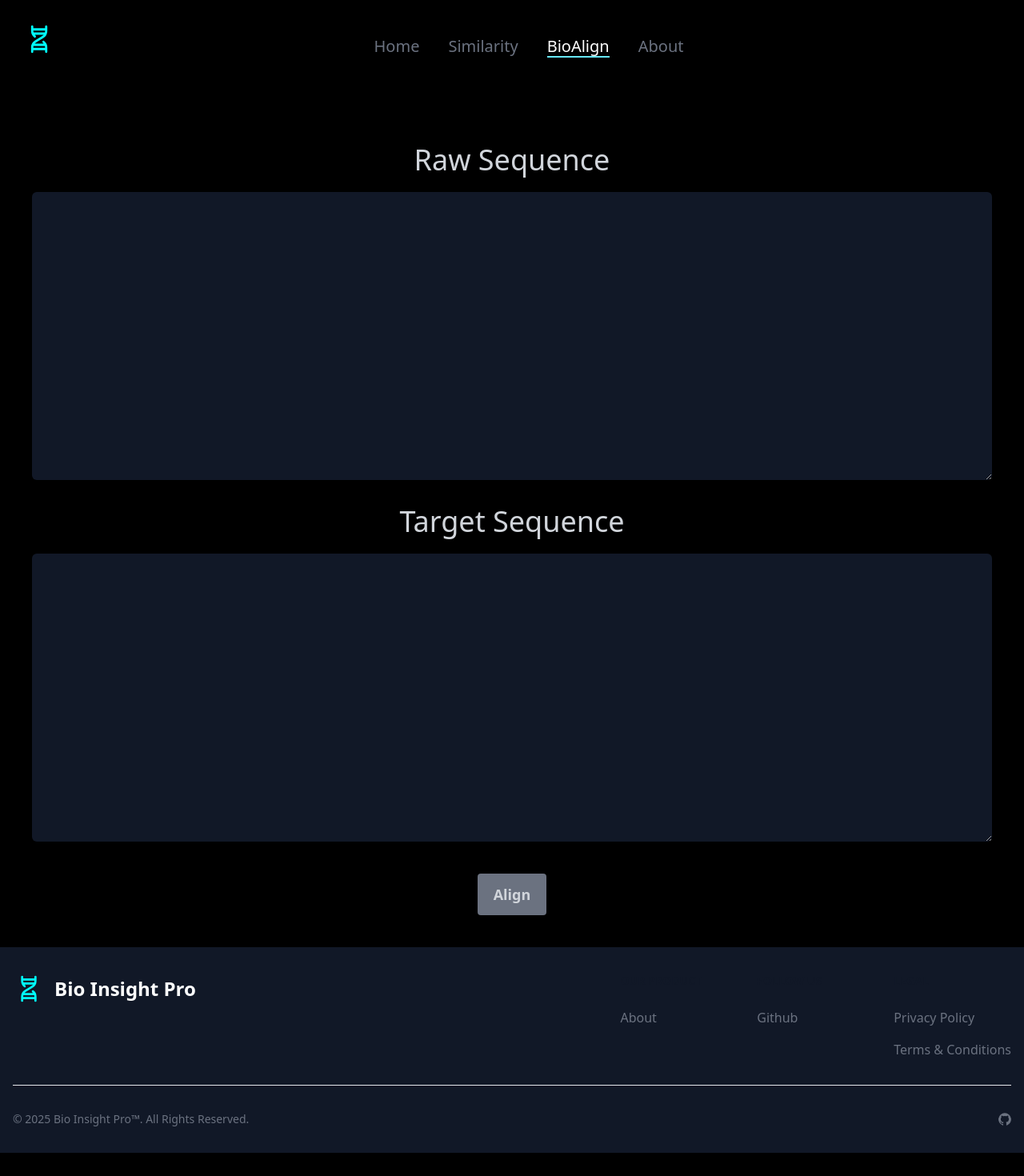
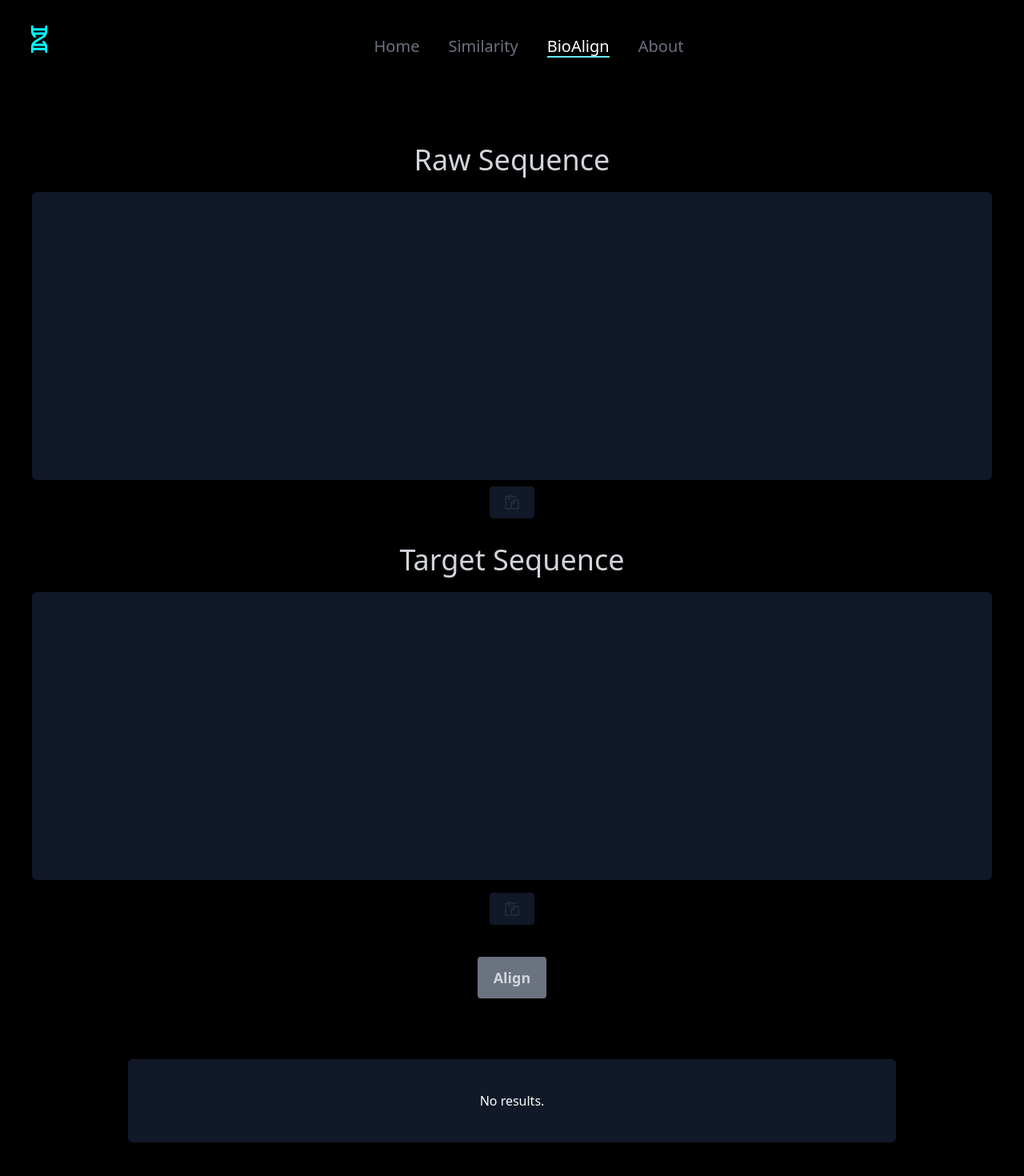
Before and after one commit to cyberpsychofc/Bio-Insight-Pro, a React (Vite) app in the folder frontend/: page /align in a window 1280 px wide. Shown: the top 1470 px of the page at 80% size. Before the commit the page ends 1441 px from the top, so only its background shows below. Built offline with nearby package versions, Linux system fonts and the light colour scheme; a web font is replaced by a local one.

Commit message:
v1.5 : BioAlign Alpha

```diff
--- a/frontend/src/components/SignUp.jsx
+++ b/frontend/src/components/SignUp.jsx
@@ -1,5 +1,3 @@
-import React from 'react';
-
 export default function SignUp() {
   return (
     <div className="grid justify-center py-56 h-screen ">
@@ -9,13 +7,13 @@ export default function SignUp() {
           type="text"
           name="username"
           id="username"
-          className="p-1 rounded my-4 border border-gray-700 border-4 focus:outline-none bg-transparent text-white"/>
+          className="p-1 rounded my-4 border-gray-700 border-4 focus:outline-none bg-transparent text-white" />
         <p>Email</p>
-        <input type="email" name="email" id="email" className="p-1 rounded my-4 border border-gray-700 border-4 focus:outline-none bg-transparent text-white"/>
+        <input type="email" name="email" id="email" className="p-1 rounded my-4 border-gray-700 border-4 focus:outline-none bg-transparent text-white" />
         <p>Password</p>
-        <input type="password" name="password1" id="password1" className="p-1 rounded my-4 border border-gray-700 border-4 focus:outline-none bg-transparent text-white"/>
+        <input type="password" name="password1" id="password1" className="p-1 rounded my-4 border-gray-700 border-4 focus:outline-none bg-transparent text-white" />
         <p>Confirm Password</p>
-        <input type="password" name="password2" id="password2" className="p-1 rounded my-4 border border-gray-700 border-4 focus:outline-none bg-transparent text-white"/>
+        <input type="password" name="password2" id="password2" className="p-1 rounded my-4 border-gray-700 border-4 focus:outline-none bg-transparent text-white" />
         <button className="bg-cyan-300 rounded p-3 mr-2 text-black font-semibold text-base shadow-[0_0_10px_#22d3ee] transition-all duration-300 hover:bg-transparent hover:text-cyan-300 hover:shadow-[0_0_10px_#000000] focus:ring focus:outline-none focus:text-[#1e417b]">Submit</button>
       </div>
     </div>
--- a/frontend/src/pages/BioAlign.jsx
+++ b/frontend/src/pages/BioAlign.jsx
@@ -1,29 +1,73 @@
 import { useState } from "react";
-import Footer from "../components/Footer.jsx"
+import Footer from "../components/Footer.jsx";
 
 export default function BioAlign() {
-    const [text1, setText1] = useState("");
-    const [text2, setText2] = useState("");
+    const [sequence1, setSequence1] = useState("");
+    const [sequence2, setSequence2] = useState("");
+    const [result, setResult] = useState({});
 
-    const isAlignEnabled = text1.trim() !== "" && text2.trim() !== "";
+    const isAlignEnabled = sequence1.trim() !== "" && sequence2.trim() !== "";
+
+    function handleCopy(text) {
+        navigator.clipboard.writeText(text);
+    };
+
+    function handlePaste(setter) {
+        navigator.clipboard.readText().then(setter);
+    };
+
+    async function handleAlignResponse(sequence1, sequence2) {
+        try {
+            const response = await fetch("http://localhost:8000/api/align/", {
+                method: "POST",
+                headers: {
+                    "Content-Type": "application/json",
+                },
+                body: JSON.stringify({ sequence1, sequence2 }),
+            });
+
+            if (!response.ok) {
+                throw new Error(`HTTP error! Status: ${response.status}`);
+            }
+
+            const data = await response.json();
+            setResult(data);
+            console.log("Response:", result);
+        } catch (error) {
+            console.error("Error:", error);
+            return null;
+        }
+    }
 
     return (
         <div className="grid items-center">
             <div className="grid items-center justify-center mt-20 text-center text-4xl text-gray-300">
                 Raw Sequence
                 <textarea
-                    className="lg:w-[900px] xl:w-[1200px] md:w-[600px] sm:w-[500px] xs:w-[100px] mx-auto text-white mt-5 rounded-md p-5 text-2xl mb-8 bg-gray-900 focus:outline-none"
+                    className="lg:w-[900px] xl:w-[1200px] md:w-[600px] sm:w-[500px] xs:w-[100px] mx-auto text-white mt-5 rounded-md p-5 text-2xl mb-2 bg-gray-900 focus:outline-none [&::-webkit-scrollbar]:w-2 [&::-webkit-scrollbar-track]:rounded-full [&::-webkit-scrollbar-track]:bg-gray-100 [&::-webkit-scrollbar-thumb]:rounded-full [&::-webkit-scrollbar-thumb]:bg-gray-300 dark:[&::-webkit-scrollbar-track]:bg-neutral-700 dark:[&::-webkit-scrollbar-thumb]:bg-neutral-500 resize-none"
                     rows="10"
-                    value={text1}
-                    onChange={(e) => setText1(e.target.value.toUpperCase())}
+                    value={sequence1}
+                    onChange={(e) => setSequence1(e.target.value.toUpperCase())}
                 />
+                <div className="flex justify-center gap-4 mb-8">
+                    <button className="px-4 py-2 bg-gray-900 text-white rounded" onClick={() => handlePaste(setSequence1)}><svg class="w-6 h-6 text-gray-800 dark:text-white" aria-hidden="true" xmlns="http://www.w3.org/2000/svg" width="24" height="24" fill="none" viewBox="0 0 24 24">
+                        <path stroke="currentColor" stroke-linecap="round" stroke-linejoin="round" stroke-width="2" d="M9 20H5a1 1 0 0 1-1-1V6a1 1 0 0 1 1-1h2.429M7 8h3M8 8V4h4v2m4 0V5h-4m3 4v3a1 1 0 0 1-1 1h-3m9-3v9a1 1 0 0 1-1 1h-7a1 1 0 0 1-1-1v-6.397a1 1 0 0 1 .27-.683l2.434-2.603a1 1 0 0 1 .73-.317H19a1 1 0 0 1 1 1Z" />
+                    </svg>
+                    </button>
+                </div>
                 Target Sequence
                 <textarea
-                    className="lg:w-[900px] xl:w-[1200px] md:w-[600px] sm:w-[500px] xs:w-[100px] mx-auto text-white mt-5 rounded-md p-5 text-2xl bg-gray-900 focus:outline-none"
+                    className="lg:w-[900px] xl:w-[1200px] md:w-[600px] sm:w-[500px] xs:w-[100px] mx-auto text-white mt-5 rounded-md p-5 text-2xl mb-2 bg-gray-900 focus:outline-none [&::-webkit-scrollbar]:w-2 [&::-webkit-scrollbar-track]:rounded-full [&::-webkit-scrollbar-track]:bg-gray-100 [&::-webkit-scrollbar-thumb]:rounded-full [&::-webkit-scrollbar-thumb]:bg-gray-300 dark:[&::-webkit-scrollbar-track]:bg-neutral-700 dark:[&::-webkit-scrollbar-thumb]:bg-neutral-500 resize-none"
                     rows="10"
-                    value={text2}
-                    onChange={(e) => setText2(e.target.value.toUpperCase())}
+                    value={sequence2}
+                    onChange={(e) => setSequence2(e.target.value.toUpperCase())}
                 />
+                <div className="flex justify-center gap-4 mt-2">
+                    <button className="px-4 py-2 bg-gray-900 text-white rounded" onClick={() => handlePaste(setSequence2)}><svg class="w-6 h-6 text-gray-800 dark:text-white" aria-hidden="true" xmlns="http://www.w3.org/2000/svg" width="24" height="24" fill="none" viewBox="0 0 24 24">
+                        <path stroke="currentColor" stroke-linecap="round" stroke-linejoin="round" stroke-width="2" d="M9 20H5a1 1 0 0 1-1-1V6a1 1 0 0 1 1-1h2.429M7 8h3M8 8V4h4v2m4 0V5h-4m3 4v3a1 1 0 0 1-1 1h-3m9-3v9a1 1 0 0 1-1 1h-7a1 1 0 0 1-1-1v-6.397a1 1 0 0 1 .27-.683l2.434-2.603a1 1 0 0 1 .73-.317H19a1 1 0 0 1 1 1Z" />
+                    </svg>
+                    </button>
+                </div>
             </div>
             <button
                 className={`my-10 mx-auto w-auto rounded text-lg font-semibold transition-all duration-300 px-5 py-3 ${isAlignEnabled
@@ -31,11 +75,25 @@ export default function BioAlign() {
                     : "bg-gray-500 text-gray-300 cursor-not-allowed"
                     }`}
                 disabled={!isAlignEnabled}
+                onClick={() => handleAlignResponse(sequence1, sequence2)}
             >
                 Align
             </button>
-            <div className="">
-
+            <div className="mt-9 bg-gray-900 text-center items-center justify-center mb-20 mx-40 p-10 rounded-md text-white">
+                {result.alignments && result.alignments.length > 0 ? (
+                    result.alignments.map((a, index) => (
+                        <div key={index} className="mb-6">
+                            <h2 className="text-lg font-semibold mb-2">Alignment {index + 1}</h2>
+                            <p>{a.sequence1 || "N/A"}</p>
+                            {a.alignment || "N/A"}
+                            <p>{a.sequence2 || "N/A"}</p>
+                            <p><strong>Score:</strong> {result.scores ? result.scores[index] : "N/A"}</p>
+                            <hr className="my-4 border-gray-700" />
+                        </div>
+                    ))
+                ) : (
+                    <p>No results.</p>
+                )}
             </div>
             <div>
                 <Footer />
```
